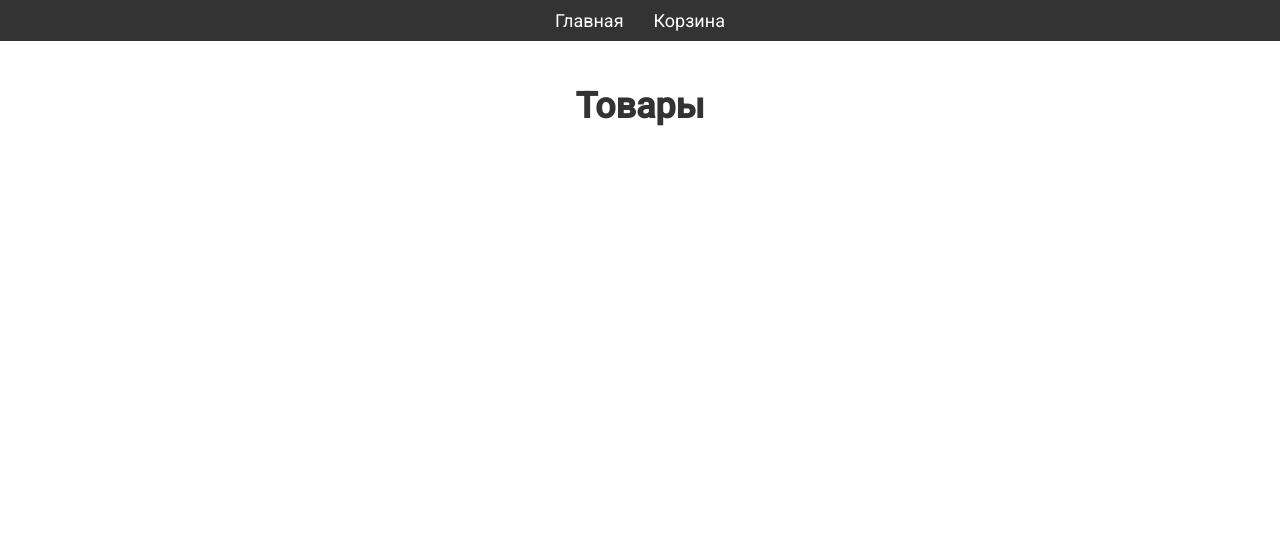
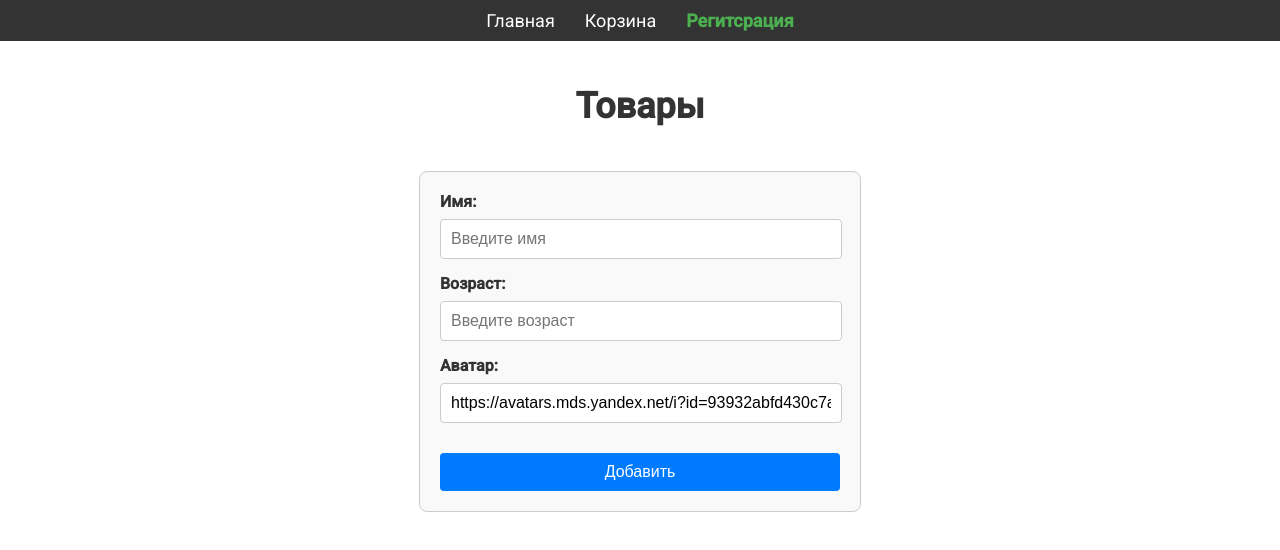
Before and after one commit to wedz0zur/simple-project-on-angular, an Angular app: page /regist in a window 1280 px wide. Before the commit this address led to /. Shown: the top 550 px of the page. Built offline with nearby package versions, Linux system fonts and the light colour scheme.

Commit message:
добавил поиск товаров и регимтрацию пользователей

```diff
--- a/src/app/app.component.html
+++ b/src/app/app.component.html
@@ -3,6 +3,8 @@
     <ul>
       <li><a routerLink="/home" routerLinkActive="active" arriaCurrentWhenActive="page">Главная</a></li>
       <li><a routerLink="/basket" routerLinkActive="active" arriaCurrentWhenActive="page">Корзина</a></li>
+      <li><a routerLink="/regist" routerLinkActive="active" arriaCurrentWhenActive="page">Регитсрация</a></li>
+
     </ul>
   </nav>
 </header>
--- a/src/app/app.routes.ts
+++ b/src/app/app.routes.ts
@@ -1,5 +1,12 @@
-import { Routes } from '@angular/router';
-import { HomeComponent } from './home/home.component';
-import { BasketComponent } from './basket/basket.component';
+import { Routes } from "@angular/router";
+import { HomeComponent } from "./home/home.component";
+import { BasketComponent } from "./basket/basket.component";
+import { RegistrationComponent } from "./registration/registration.component";
 
-export const routes: Routes = [{ path: 'home', component: HomeComponent }, { path: 'basket', component: BasketComponent }];
+
+export const routes: Routes = [
+  { path: "home", component: HomeComponent },
+  { path: "basket", component: BasketComponent },
+  { path: "regist", component: RegistrationComponent },
+
+];
--- a/src/app/home/home.component.css
+++ b/src/app/home/home.component.css
@@ -220,3 +220,28 @@ button:active {
 .added {
   background-color: #4CAF50;
 }
+
+.search {
+  display: flex;
+  justify-content: center;
+  align-items: center;
+  width: 100%;
+  margin-top: 20px;
+}
+
+.search input {
+  width: 100%;
+  max-width: 400px;
+  padding: 12px 18px;
+  border: 2px solid #ccc;
+  border-radius: 25px;
+  font-size: 16px;
+  transition: border-color 0.3s, box-shadow 0.3s;
+  text-align: center;
+}
+
+.search input:focus {
+  border-color: #007bff;
+  box-shadow: 0 0 8px rgba(0, 123, 255, 0.5);
+  outline: none;
+}
--- /dev/null
+++ b/src/app/registration/registration.component.css
@@ -0,0 +1,51 @@
+.user-form {
+  max-width: 400px;
+  margin: 0 auto;
+  padding: 20px;
+  border: 1px solid #ccc;
+  border-radius: 8px;
+  background-color: #f9f9f9;
+}
+
+.user-form label {
+  display: block;
+  margin-bottom: 8px;
+  font-weight: bold;
+  color: #333;
+}
+
+.form-input {
+  width: 95%;
+  padding: 10px;
+  margin-bottom: 15px;
+  border: 1px solid #ccc;
+  border-radius: 4px;
+  font-size: 16px;
+}
+
+.form-input:focus {
+  border-color: #007bff;
+  outline: none;
+  box-shadow: 0 0 5px rgba(0, 123, 255, 0.5);
+}
+
+.error-message {
+  color: red;
+  font-size: 14px;
+  margin-bottom: 15px;
+}
+
+.submit-button {
+  width: 100%;
+  padding: 10px;
+  background-color: #007bff;
+  color: white;
+  border: none;
+  border-radius: 4px;
+  font-size: 16px;
+  cursor: pointer;
+}
+
+.submit-button:hover {
+  background-color: #0056b3;
+}
--- /dev/null
+++ b/src/app/registration/registration.component.html
@@ -0,0 +1,32 @@
+<div class="user-form">
+  <label for="userName">Имя:</label>
+  <input
+    type="text"
+    id="userName"
+    [(ngModel)]="userName"
+    placeholder="Введите имя"
+    class="form-input"
+  />
+
+  <label for="userAge">Возраст:</label>
+  <input
+    type="number"
+    id="userAge"
+    [(ngModel)]="userAge"
+    placeholder="Введите возраст"
+    class="form-input"
+  />
+
+  <label for="userAvatar">Аватар:</label>
+  <input
+    type="text"
+    id="userAvatar"
+    [(ngModel)]="userAvatar"
+    placeholder="Введите ссылку на изображение"
+    class="form-input"
+  />
+
+  <p class="error-message">{{ error }}</p>
+
+  <button (click)="addUser()" class="submit-button">Добавить</button>
+</div>
--- /dev/null
+++ b/src/app/registration/registration.component.ts
@@ -0,0 +1,46 @@
+import { Component } from '@angular/core';
+import { FormsModule } from '@angular/forms';
+import { RegistrationService } from '../service/registration.service';
+
+@Component({
+  selector: 'app-registration',
+  imports: [FormsModule],
+  templateUrl: './registration.component.html',
+  styleUrl: './registration.component.css'
+})
+export class RegistrationComponent {
+
+  private _registrationService: RegistrationService;
+  constructor(RegistrationService: RegistrationService) {
+    this._registrationService = RegistrationService;
+  }
+
+  userName = ""
+  userAge = ""
+  userAvatar = "https://avatars.mds.yandex.net/i?id=93932abfd430c7aab32a3d45806ea6e6d4d0523a-4944707-images-thumbs&n=13"
+  error = ""
+
+
+  users: any = []
+
+
+  addUser = ()=>{
+    if(this.userName && this.userAge){
+      let newUser = {
+        id: Date.now,
+        name: this.userName,
+        age: this.userAge,
+        avatar: this.userAvatar
+      }
+      this._registrationService.addUser(newUser)
+      this.userName = ""
+      this.userAge = ""
+      this.userAvatar = ""
+    }else{
+      this.error = "Нужно заполнить все поля"
+    }
+
+  }
+
+
+}
--- /dev/null
+++ b/src/app/service/registration.service.ts
@@ -0,0 +1,23 @@
+import { Injectable } from "@angular/core";
+
+@Injectable({
+  providedIn: "root",
+})
+export class RegistrationService {
+  users: any = []
+  getUsers(){
+    const storedUsers = localStorage.getItem('users');
+    if (storedUsers) {
+      this.users = JSON.parse(storedUsers);
+    } else {
+      this.users = [];
+    }
+    return this.users;
+  }
+
+  addUser(newUser: any) {
+    this.users.push(newUser);
+    localStorage.setItem("users", JSON.stringify(this.users));
+  }
+  constructor() {}
+}
```
Also changed, not shown: 2 other files (tests, documents, lock files or other folders).
